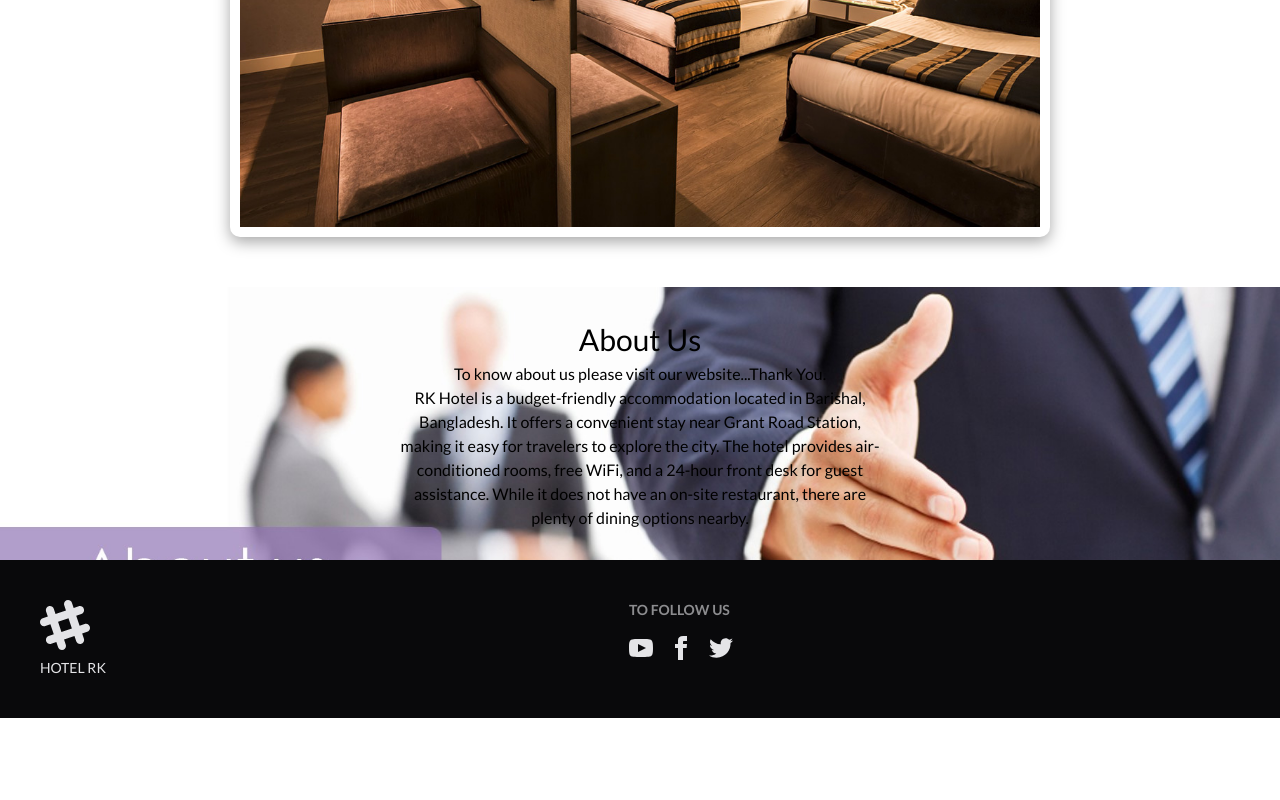
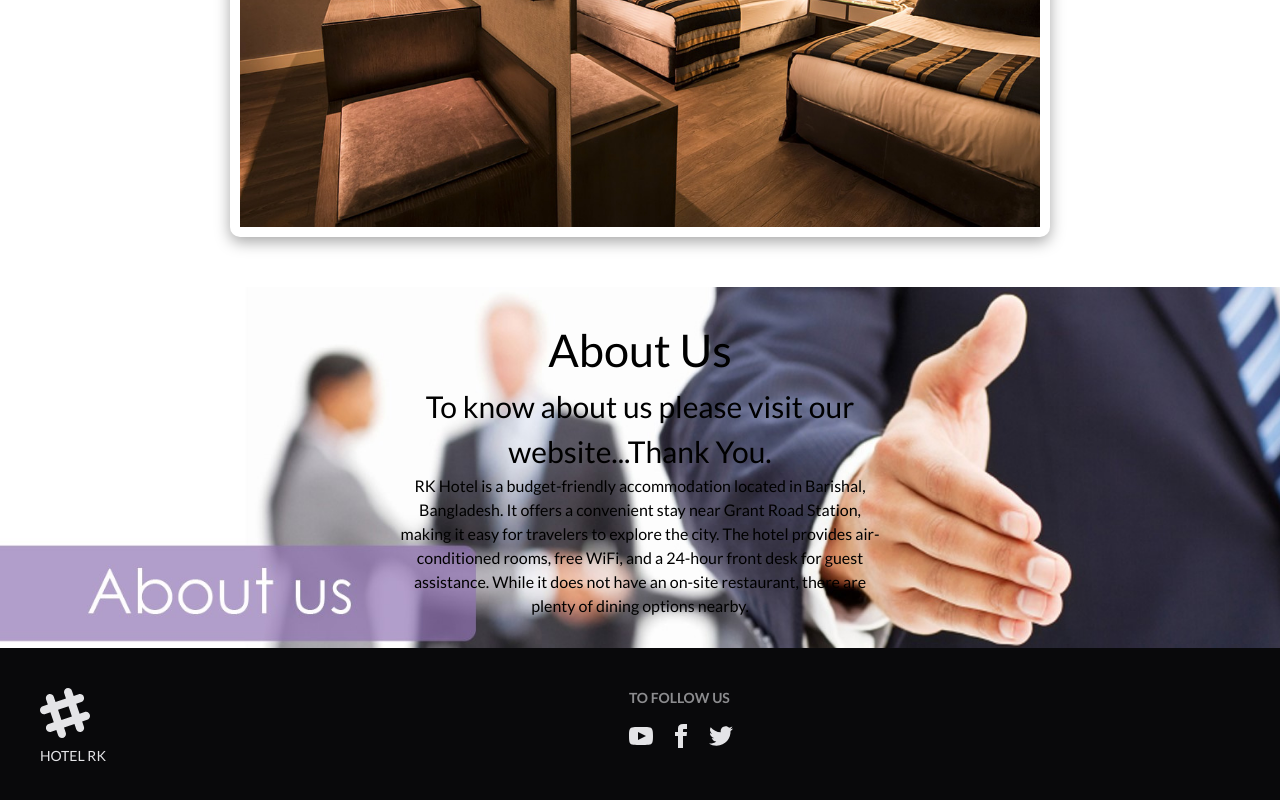
Before and after one commit to rksaykot999/Hotel-Project, a plain HTML site: page index.html in a window 1280 px wide. Shown: the part 3389-4189 px from the top of the page. Before the commit the page ends 4107 px from the top, so only its background shows below. Drawn offline with nearby package versions, Linux system fonts and the light colour scheme.

Commit message:
Updated Home Page

```diff
--- a/index.html
+++ b/index.html
@@ -79,8 +79,8 @@
 
         <section class="section-3">
             <div class="about-us">
-                <h3>About Us</h3>
-                <p>To know about us please visit our website...Thank You.</p>
+                <p class="f-45 bold">About Us</p>
+                <p class="f-30">To know about us please visit our website...Thank You.</p>
                 <p>RK Hotel is a budget-friendly accommodation located in Barishal, Bangladesh. It offers a convenient stay
                     near Grant Road Station, making it easy for travelers to explore the city. The hotel provides
                     air-conditioned rooms, free WiFi, and a 24-hour front desk for guest assistance. While it does not
```
